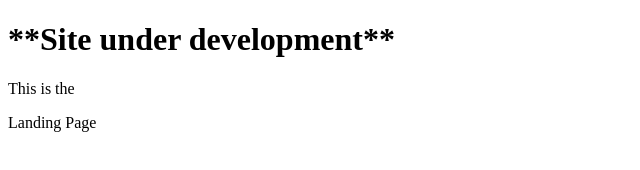
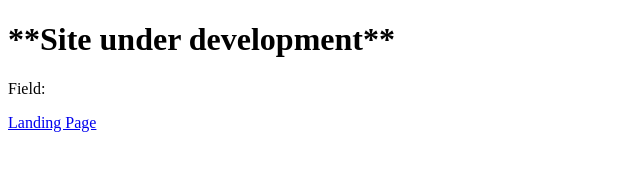
Before and after one commit to signalholdai/signalholdai-website, a plain HTML site: page index.html in a window 1280 px wide. Shown: the whole page, without its empty margins (0-640 px from the left). Drawn offline with Linux system fonts and the light colour scheme.

Commit message:
Updating minimal index.html for SignalHoldAI site

```diff
--- a/index.html
+++ b/index.html
@@ -6,7 +6,7 @@
 </head>
 <body>
   <h1>**Site under development**</h1>
-  <p>This is the</p>
+  <p>Field: <a href="xxx.github.io/field.html"> </p>
   <p>Landing Page </p>
 </body>
 </html>
```
